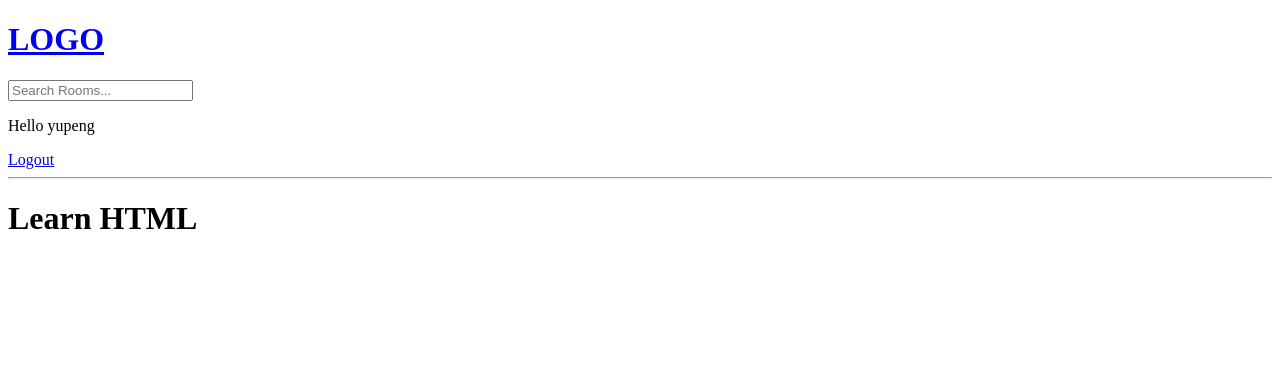
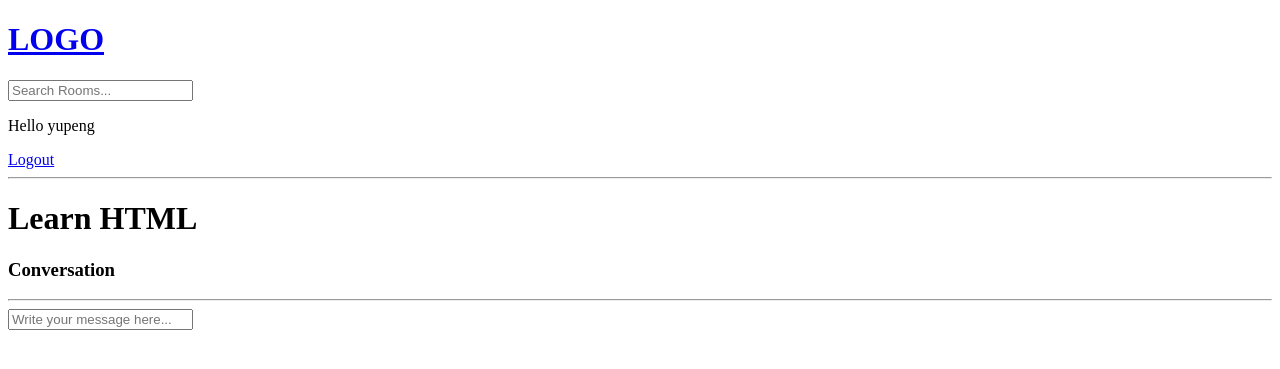
Before and after one commit to ypwang1/StudyBud-Django, a Django app: page /room/3 in a window 1280 px wide. Shown: the top 369 px of the page. Run offline with Django 5.2, Linux system fonts and the light colour scheme; a user stored in the database is signed in; data comes from the database, SQL or seed files in the repository; both versions use the stored data as it was after the commit.

Commit message:
room comments funcationality

```diff
--- a/base/templates/base/room.html
+++ b/base/templates/base/room.html
@@ -1,5 +1,25 @@
-{% extends 'main.html' %}
+{% extends 'main.html' %} {% block content %}
+<h1>{{room.name}}</h1>
 
-{% block content %}
-<h1>{{room.name}}</h1>
-{% endblock content %}
+<p>{{room.description}}</p>
+
+<div class="comment-wrapper">
+  <h3>Conversation</h3>
+  <hr />
+  {% for message in room_messages %}
+  <div>
+    <small>@{{message.user}} {{message.created|timesince}} ago</small>
+    <p>{{message.body}}</p>
+    <hr />
+  </div>
+  {% endfor %}
+</div>
+
+{% if request.user.is_authenticated %}
+<div class="comment-form">
+  <form method="POST" action="">
+    {% csrf_token %}
+    <input type="text" name="body" placeholder="Write your message here..." />
+  </form>
+</div>
+{% endif %} {% endblock content %}
--- a/base/views.py
+++ b/base/views.py
@@ -6,7 +6,7 @@ from django.contrib.auth import authenticate, login, logout
 from django.db.models import Q
 from django.http import HttpResponse
 from django.contrib.auth.forms import UserCreationForm
-from .models import Room, Topic
+from .models import Room, Topic, Message
 from .forms import RoomForm
 # Create your views here.
 # rooms = [
@@ -72,7 +72,16 @@ def home(request):
 
 def room(request, pk):
     room = Room.objects.get(id=pk)
-    context = {'room': room}
+    room_messages = room.message_set.all().order_by('-created')
+    if request.method == "POST":
+        message = Message.objects.create(
+            user=request.user,
+            room=room,
+            body=request.POST.get('body')
+        )
+        return redirect('room', pk=room.id)
+
+    context = {'room': room, 'room_messages': room_messages}
     return render(request, 'base/room.html', context)
 
 @login_required(login_url='login')
```
Also changed, not shown: db.sqlite3.
